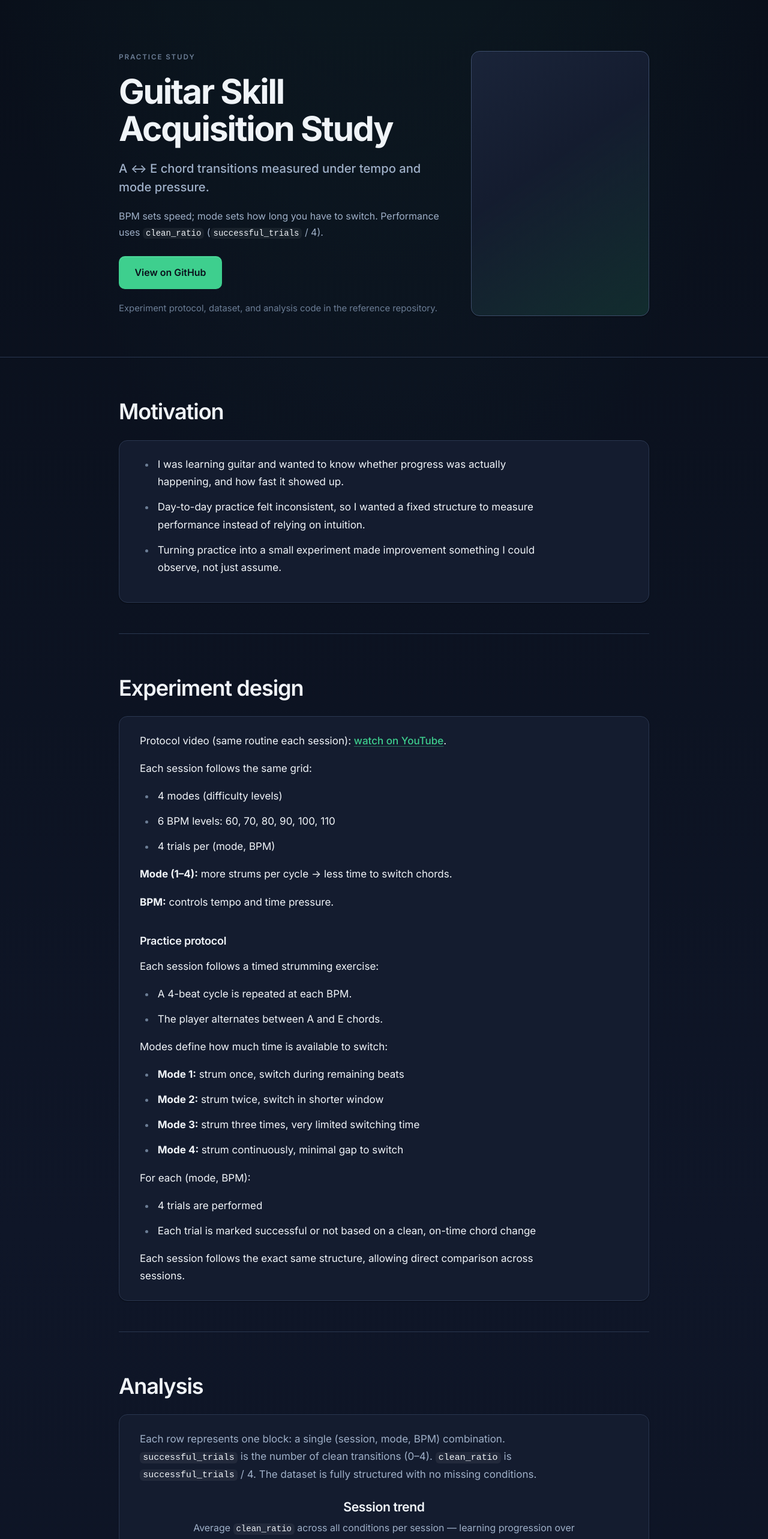
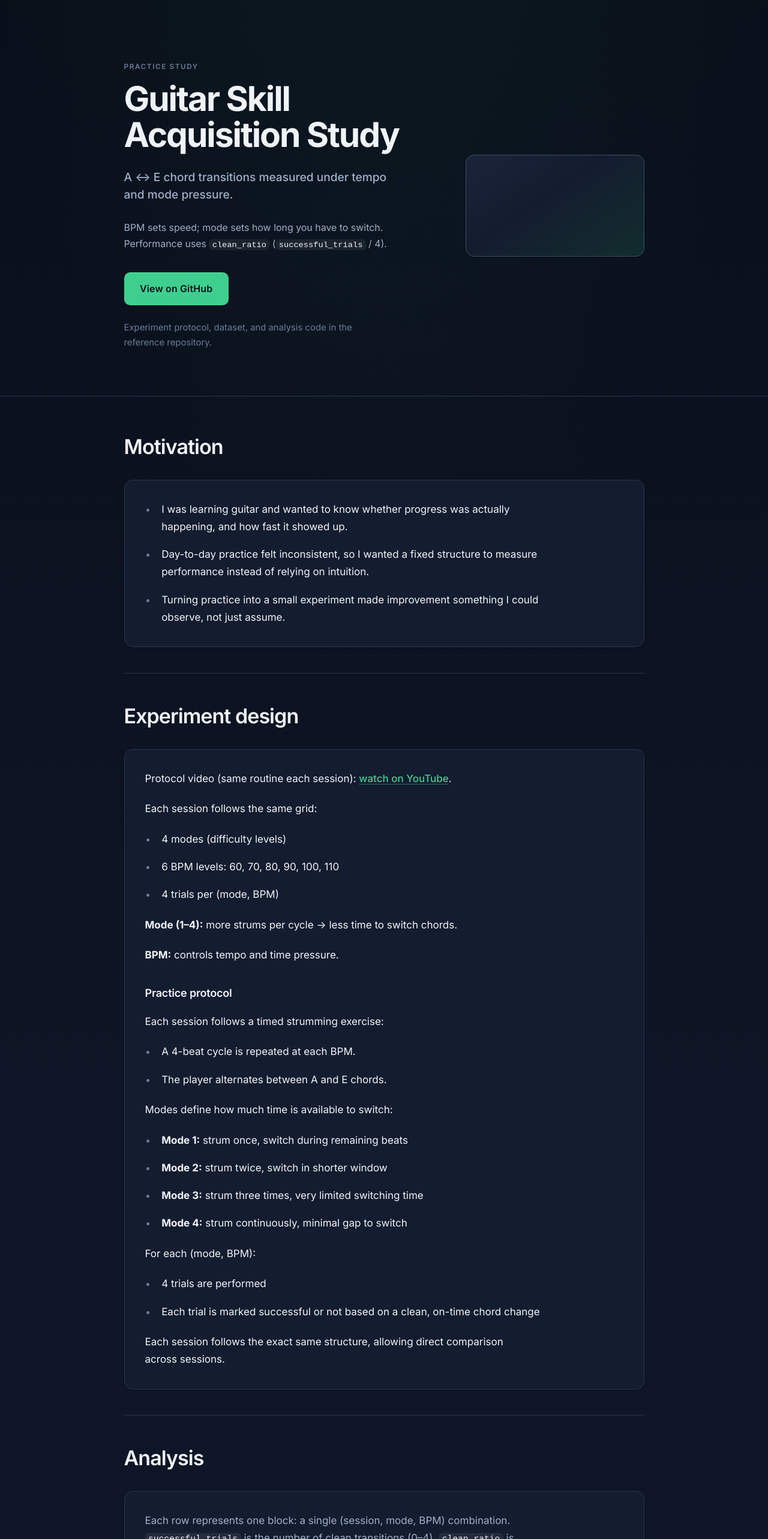
Before and after one commit to rishav-basnet/Guitar-Learning-Research-Website, a React (Vite) app: page / in a window 1280 px wide. Shown: the top 2566 px of the page at 60% size. Built offline with nearby package versions, Linux system fonts and the light colour scheme.

Commit message:
Refine spacing typography and alignment details

```diff
--- a/src/App.css
+++ b/src/App.css
@@ -1,6 +1,6 @@
 .app {
   min-height: 100%;
-  padding-bottom: var(--sp-20);
+  padding-bottom: var(--sp-24);
 }
 
 .container {
@@ -16,18 +16,24 @@
   }
 }
 
+@media (min-width: 1024px) {
+  .container {
+    padding-inline: var(--sp-10);
+  }
+}
+
 /* ----- Card ----- */
 .card {
   background: var(--surface);
   border: 1px solid var(--border);
   border-radius: var(--radius-lg);
-  padding: var(--sp-6) var(--sp-8);
+  padding: var(--sp-8) var(--sp-8);
   box-shadow: var(--shadow-sm);
 }
 
 @media (max-width: 639px) {
   .card {
-    padding: var(--sp-5) var(--sp-5);
+    padding: var(--sp-6) var(--sp-5);
   }
 }
 
@@ -41,13 +47,19 @@
 }
 
 .card > p {
-  margin: 0 0 var(--sp-4);
+  margin: 0 0 var(--sp-5);
   max-width: var(--prose-width);
   color: var(--text);
   line-height: 1.72;
+  text-wrap: pretty;
 }
 
 .card > p:last-child {
+  margin-bottom: 0;
+}
+
+.card > .prose-list:last-child,
+.card > .insights-list:last-child {
   margin-bottom: 0;
 }
 
@@ -69,10 +81,12 @@
 }
 
 .btn--primary {
+  min-height: 2.75rem;
   padding: var(--sp-3) var(--sp-6);
   color: var(--bg-base);
   background-color: var(--accent);
   box-shadow: 0 1px 0 rgba(255, 255, 255, 0.12) inset;
+  letter-spacing: 0.01em;
 }
 
 .btn--primary:hover {
@@ -94,25 +108,27 @@
 
 .chart__header {
   text-align: center;
-  margin-bottom: var(--sp-5);
-  max-width: var(--prose-width);
+  margin-bottom: var(--sp-6);
+  max-width: min(var(--prose-width), 100%);
   margin-inline: auto;
+  padding-inline: var(--sp-2);
 }
 
 .chart__title {
-  margin: 0 0 var(--sp-2);
-  font-size: 1.25rem;
+  margin: 0 0 var(--sp-3);
+  font-size: 1.1875rem;
   font-weight: 600;
-  line-height: 1.3;
-  letter-spacing: -0.02em;
+  line-height: 1.28;
+  letter-spacing: -0.018em;
   color: var(--text);
 }
 
 .chart__caption {
   margin: 0;
   font-size: 0.9375rem;
-  line-height: 1.65;
+  line-height: 1.68;
   color: var(--text-muted);
+  text-wrap: pretty;
 }
 
 .chart__frame {
@@ -132,7 +148,7 @@
 
 .hero {
   margin: 0;
-  padding-block: var(--sp-20) var(--sp-16);
+  padding-block: clamp(3.5rem, 10vw, var(--sp-24)) clamp(2.5rem, 6vw, var(--sp-20));
   border-bottom: 1px solid var(--border);
 }
 
@@ -144,8 +160,9 @@
 
 @media (min-width: 900px) {
   .hero__layout {
-    grid-template-columns: minmax(0, 1fr) minmax(11rem, 17.5rem);
+    grid-template-columns: minmax(0, 1fr) minmax(12rem, 17.5rem);
     gap: var(--sp-12);
+    align-items: center;
   }
 }
 
@@ -154,49 +171,53 @@
 }
 
 .hero__label {
-  margin: 0 0 var(--sp-4);
+  margin: 0 0 var(--sp-3);
   font-size: 0.6875rem;
   font-weight: 600;
-  letter-spacing: 0.16em;
+  letter-spacing: 0.14em;
   text-transform: uppercase;
   color: var(--text-faint);
 }
 
 .hero__title {
-  margin: 0 0 var(--sp-5);
+  margin: 0 0 var(--sp-6);
   font-size: clamp(2.25rem, 5.5vw, 3.35rem);
   font-weight: 700;
-  line-height: 1.08;
-  letter-spacing: -0.038em;
+  line-height: 1.06;
+  letter-spacing: -0.036em;
   color: var(--text);
+  text-wrap: balance;
 }
 
 .hero__subtitle {
-  margin: 0 0 var(--sp-5);
-  font-size: 1.1875rem;
+  margin: 0 0 var(--sp-6);
+  font-size: 1.125rem;
   font-weight: 500;
-  line-height: 1.5;
+  line-height: 1.55;
   color: var(--text-muted);
+  max-width: 38ch;
 }
 
 .hero__metric {
-  margin: 0 0 var(--sp-6);
+  margin: 0 0 var(--sp-8);
   color: var(--text-muted);
   font-size: 0.9375rem;
-  line-height: 1.68;
-  max-width: 38rem;
+  line-height: 1.7;
+  max-width: min(var(--prose-width), 100%);
+  text-wrap: pretty;
 }
 
 .hero__actions {
-  margin: 0 0 var(--sp-5);
+  margin: 0 0 var(--sp-6);
 }
 
 .hero__caption {
   margin: 0;
-  max-width: 32rem;
+  max-width: min(var(--prose-width), 36rem);
   font-size: 0.875rem;
-  line-height: 1.6;
+  line-height: 1.65;
   color: var(--text-faint);
+  text-wrap: pretty;
 }
 
 .hero__panel {
@@ -222,12 +243,14 @@
 
 .term {
   font-family: ui-monospace, 'Cascadia Code', 'SFMono-Regular', monospace;
-  font-size: 0.88em;
+  font-size: 0.86em;
   font-weight: 500;
   color: var(--text);
-  background: rgba(255, 255, 255, 0.06);
-  padding: 0.1em 0.35em;
+  background: rgba(255, 255, 255, 0.065);
+  padding: 0.12em 0.38em 0.1em;
   border-radius: var(--radius-sm);
+  box-decoration-break: clone;
+  vertical-align: baseline;
 }
 
 .main {
@@ -239,30 +262,30 @@
 }
 
 .main .section:first-of-type {
-  padding-top: var(--sp-16);
+  padding-top: clamp(var(--sp-12), 5vw, var(--sp-20));
 }
 
 .main .section + .section {
-  margin-top: var(--sp-12);
-  padding-top: var(--sp-16);
+  margin-top: var(--sp-10);
+  padding-top: clamp(var(--sp-12), 4vw, var(--sp-20));
   border-top: 1px solid var(--border);
 }
 
 .section__head {
-  margin: 0 0 var(--sp-6);
+  margin: 0 0 var(--sp-8);
 }
 
 .section__title {
   margin: 0;
-  font-size: clamp(1.625rem, 3.6vw, 2.125rem);
+  font-size: clamp(1.625rem, 3.4vw, 2rem);
   font-weight: 600;
-  line-height: 1.22;
-  letter-spacing: -0.03em;
+  line-height: 1.2;
+  letter-spacing: -0.028em;
   color: var(--text);
 }
 
 .section__body > p {
-  margin: 0 0 1rem;
+  margin: 0 0 var(--sp-4);
   color: var(--text);
 }
 
@@ -271,24 +294,29 @@
 }
 
 .subsection-title {
-  margin: var(--sp-8) 0 var(--sp-3);
+  margin: var(--sp-10) 0 var(--sp-4);
   font-size: 1.0625rem;
   font-weight: 600;
-  letter-spacing: -0.015em;
+  letter-spacing: -0.012em;
   color: var(--text);
 }
 
+.card p + .subsection-title {
+  margin-top: var(--sp-8);
+}
+
 .prose-list {
-  margin: 0 0 var(--sp-4);
-  padding-left: var(--sp-6);
+  margin: 0 0 var(--sp-5);
+  padding-left: 1.125rem;
   color: var(--text);
   line-height: 1.72;
   max-width: var(--prose-width);
+  list-style-position: outside;
 }
 
 .prose-list li {
-  margin-bottom: var(--sp-3);
-  padding-left: var(--sp-1);
+  margin-bottom: var(--sp-4);
+  padding-left: var(--sp-2);
 }
 
 .prose-list li::marker {
@@ -314,44 +342,48 @@
 }
 
 .section--analysis .analysis-intro {
-  margin: 0 0 var(--sp-6);
+  margin: 0 0 var(--sp-8);
   color: var(--text-muted);
   max-width: var(--prose-width);
   line-height: 1.72;
+  text-wrap: pretty;
 }
 
 .analysis-charts {
   display: flex;
   flex-direction: column;
   gap: var(--sp-12);
-  margin-top: var(--sp-2);
+  margin-top: var(--sp-4);
 }
 
 .analysis-charts .chart + .chart {
-  padding-top: var(--sp-10);
+  padding-top: var(--sp-12);
   border-top: 1px solid var(--border);
 }
 
 .reflection__note {
-  margin-top: var(--sp-6);
+  margin-top: var(--sp-8);
   padding-top: var(--sp-6);
   border-top: 1px solid var(--border);
   font-size: 0.9375rem;
-  line-height: 1.65;
+  line-height: 1.68;
   color: var(--text-muted);
+  max-width: 52ch;
+  text-wrap: pretty;
 }
 
 .insights-list {
   margin: 0;
-  padding-left: var(--sp-6);
+  padding-left: 1.125rem;
   color: var(--text);
   line-height: 1.72;
   max-width: var(--prose-width);
+  list-style-position: outside;
 }
 
 .insights-list li {
   margin-bottom: var(--sp-4);
-  padding-left: var(--sp-1);
+  padding-left: var(--sp-2);
 }
 
 .insights-list li::marker {
@@ -364,5 +396,5 @@
 
 .section--insights .section__title {
   color: var(--accent-hover);
-  letter-spacing: -0.025em;
+  letter-spacing: -0.022em;
 }
--- a/src/index.css
+++ b/src/index.css
@@ -56,10 +56,15 @@
     'Segoe UI',
     sans-serif;
   font-size: 17px;
-  line-height: 1.72;
+  line-height: 1.7;
   color: var(--text);
   background-color: var(--bg-base);
   font-synthesis: none;
+  font-kerning: normal;
+  font-feature-settings:
+    'kern' 1,
+    'liga' 1,
+    'calt' 1;
   text-rendering: optimizeLegibility;
   -webkit-font-smoothing: antialiased;
 }
```
